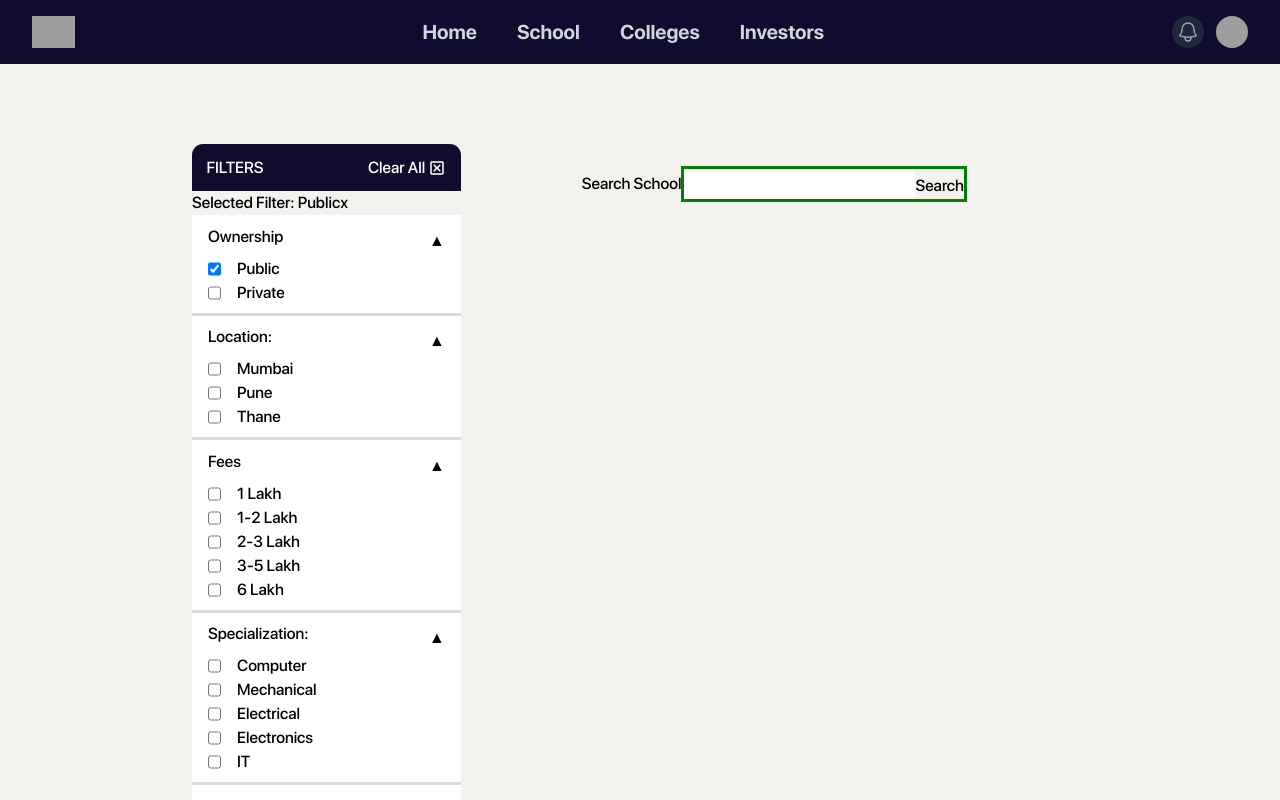
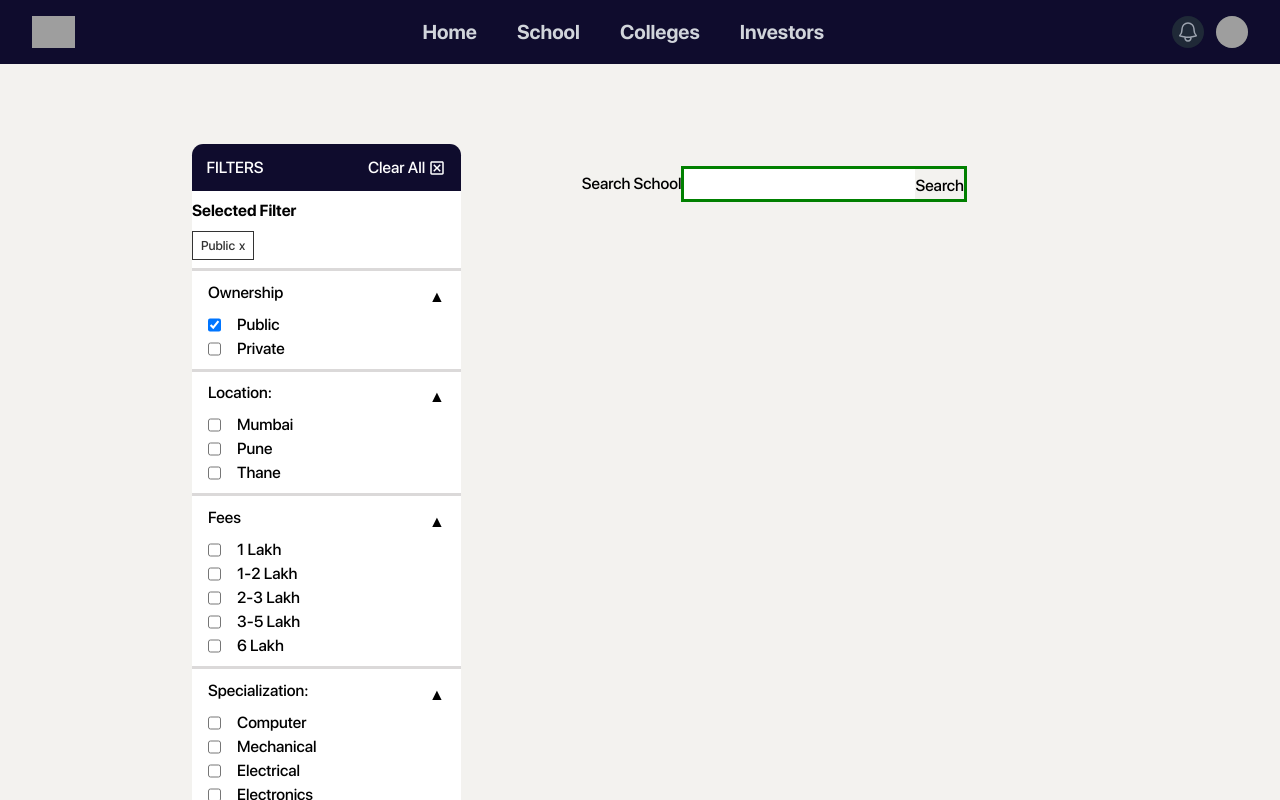
Before and after one commit to open-xyz/campus-finder, a React (Create React App) app: page /college in a window 1280 px wide. Both pictures are taken after a click on the checkbox "Public". Shown: the top 800 px of the page. Built offline with nearby package versions, Linux system fonts and the light colour scheme; grey boxes are pictures that could not be loaded.

Commit message:
Filter added

```diff
--- a/src/Pages/College/College.css
+++ b/src/Pages/College/College.css
@@ -65,6 +65,22 @@ body {
   border: 3px solid green;
 }
 
+.selected-filters {
+  background-color: #fff;
+  border: 0;
+  padding-top: 0.5rem;
+  border-bottom: 0.1875rem solid #dbd9d9;
+}
+.no-filters {
+  color: #999;
+  margin-top: 0.2rem;
+  border-bottom: none;
+}
+
+.selected-filter-filters {
+  background-color: #fff;
+}
+
 .college-list {
   width: 100%;
   height: 100%;
@@ -126,3 +142,61 @@ body {
 .filter-heading label {
   margin-bottom: 0.5rem;
 }
+
+.selected-option {
+  font-family: SFProDispaly;
+  background-color: #fff;
+  color: #333;
+  padding: 4px 8px;
+  border: 1px solid #333;
+  margin-right: 8px;
+  margin-bottom: 8px;
+  display: inline-flex;
+  align-items: center;
+  cursor: pointer;
+  font-size: 0.8rem;
+}
+
+.selected-option:hover {
+  text-decoration: line-through;
+}
+
+/* .selected-option.ownership {
+  background-color: #ffa500;
+  color: #fff;
+}
+
+.selected-option.location {
+  background-color: #87cefa;
+  color: #fff;
+}
+
+.selected-option.fees {
+  background-color: #90ee90;
+  color: #333;
+}
+
+.selected-option.specialization {
+  background-color: #ff69b4;
+  color: #fff;
+} */
+
+/* .selected-option.exam {
+  background-color: #b0c4de;
+  color: #333;
+} */
+
+.clear-option {
+  cursor: pointer;
+  margin-left: 4px;
+}
+
+/* .no-filters {
+  color: #999;
+  margin-top: 8px;
+} */
+
+.selected-filter p {
+  font-weight: 500;
+  margin-bottom: 0.5rem;
+}
--- a/src/Pages/College/College.js
+++ b/src/Pages/College/College.js
@@ -67,48 +67,77 @@ export default function College() {
   };
 
   const renderSelectedFilters = () => {
-    return (
-      <>
-        {selectedOwnership && (
+    const selectedFilters = [];
+
+    if (selectedOwnership) {
+      selectedFilters.push(
         <span
           className="selected-option"
           onClick={() => setSelectedOwnership("")}
+          key="ownership"
         >
           {selectedOwnership}
           <span className="clear-option">x</span>
         </span>
-        )}
-        {selectedLocation && (
+      );
+    }
+
+    if (selectedLocation) {
+      selectedFilters.push(
         <span
           className="selected-option"
           onClick={() => setSelectedLocation("")}
+          key="location"
         >
           {selectedLocation}
           <span className="clear-option">x</span>
         </span>
-        )}
-        {selectedFees && (
-          <span className="selected-option" onClick={() => setSelectedFees("")}>
+      );
+    }
+
+    if (selectedFees) {
+      selectedFilters.push(
+        <span
+          className="selected-option"
+          onClick={() => setSelectedFees("")}
+          key="fees"
+        >
           {selectedFees}
           <span className="clear-option">x</span>
         </span>
-        )}
-        {selectedSpecialization && (
+      );
+    }
+
+    if (selectedSpecialization) {
+      selectedFilters.push(
         <span
           className="selected-option"
           onClick={() => setSelectedSpecialization("")}
+          key="specialization"
         >
           {selectedSpecialization}
           <span className="clear-option">x</span>
         </span>
-        )}
-        {selectedExam && (
-          <span className="selected-option" onClick={() => setSelectedExam("")}>
+      );
+    }
+
+    if (selectedExam) {
+      selectedFilters.push(
+        <span
+          className="selected-option"
+          onClick={() => setSelectedExam("")}
+          key="exam"
+        >
           {selectedExam}
           <span className="clear-option">x</span>
         </span>
-        )}
-      </>
+      );
+    }
+
+    return selectedFilters.length > 0 ? (
+      selectedFilters
+    ) : (
+      <div>No filters selected.</div>
     );
   };
 
@@ -118,11 +147,11 @@ export default function College() {
     setSelectedFees("");
     setSelectedSpecialization("");
     setSelectedExam("");
-    setIsOwnershipExpanded(false);
-    setIsLocationExpanded(false);
-    setIsFeesExpanded(false);
-    setIsSpecializationExpanded(false);
-    setIsExamExpanded(false);
+    setIsOwnershipExpanded(true);
+    setIsLocationExpanded(true);
+    setIsFeesExpanded(true);
+    setIsSpecializationExpanded(true);
+    setIsExamExpanded(true);
   };
 
   const filterColleges = () => {
@@ -161,10 +190,16 @@ export default function College() {
               selectedSpecialization ||
               selectedExam ? (
                 <div className="selected-filter">
-                  Selected Filter: {renderSelectedFilters()}
+                  <p>Selected Filter</p>
+                  <div className="selected-filter-filters">
+                    {renderSelectedFilters()}
                   </div>
-              ) : null}
                 </div>
+              ) : (
+                <div className="no-filters">No filters selected.</div>
+              )}
+            </div>
+
             <div className="filters">
               <div className="ownership">
                 <div
```
Lines whose indentation alone changed are shown as unchanged.
